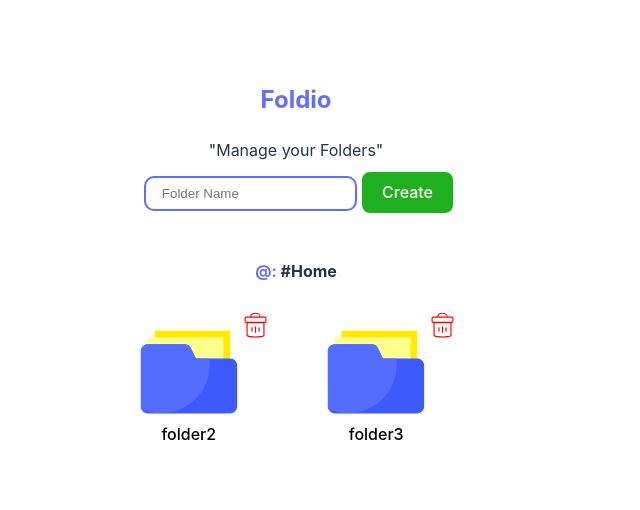
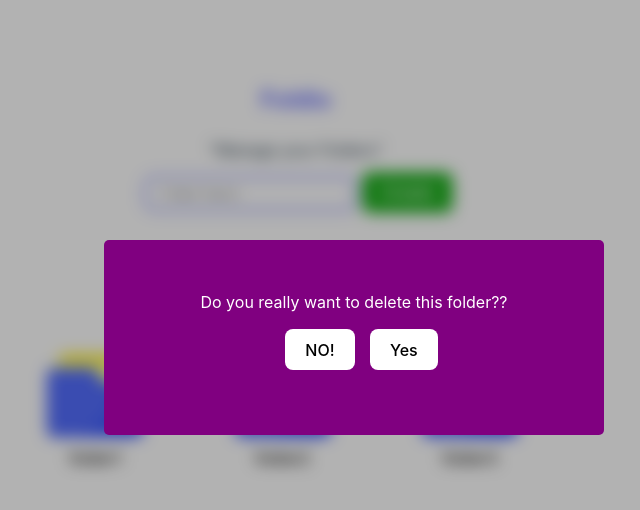
Before and after one commit to h-zahar/foldio-react, a React (Vite) app: page / in a window 1280 px wide. Both pictures are taken after a click on the button 505 px from the left and 326 px from the top of the page. Shown: the top 510 px of the page, without its empty margins (344-984 px from the left). Built offline with nearby package versions, Linux system fonts and the light colour scheme.

Commit message:
Implemented Confirmation Dialog

```diff
--- a/src/App.jsx
+++ b/src/App.jsx
@@ -3,6 +3,7 @@ import "./App.css";
 import Navigation from "./components/Navigation";
 import FolderCreation from "./components/FolderCreation";
 import HomeIcon from "./components/HomeIcon";
+import Dialog from "./components/Dialog";
 
 function App() {
   const folders = {
@@ -45,7 +46,8 @@ function App() {
   };
 
   const handleDelete = (e) => {
-    const deleteFolder = e.currentTarget.id;
+    // console.log(e.currentTarget);
+    const deleteFolder = e.id;
     const tmp = { ...renderedFolders };
     delete tmp[deleteFolder];
 
@@ -84,12 +86,19 @@ function App() {
     setClicked("");
   };
 
+  const handleModal = (e) => {
+    setCurrEvent(e.currentTarget);
+    setIsDeleteModalOpen(!isDeleteModalOpen);
+  };
+
   const [renderedFolders, setRenderedFolders] = useState(folders);
   const [folderName, setFolderName] = useState("");
   const [clicked, setClicked] = useState("");
   const [path, setPath] = useState([]);
   const [allFolders, setAllFolders] = useState(folders);
-
+  const [isDeleteModalOpen, setIsDeleteModalOpen] = useState(false);
+  const [currEvent, setCurrEvent] = useState(null);
+  // console.log(isDeleteModalOpen);
   return (
     <>
       <h2>
@@ -125,9 +134,10 @@ function App() {
             : "#Home"}
         </strong>
       </p>
+      <br />
       <Navigation
         handleNavigation={handleNavigation}
-        handleDelete={handleDelete}
+        handleDelete={handleModal}
         renderedFolders={renderedFolders}
       />
       <br />
@@ -138,6 +148,13 @@ function App() {
           <HomeIcon /> <span style={{ color: "#646cff" }}>Home</span>
         </button>
       )}
+
+      <Dialog
+        isOpen={isDeleteModalOpen}
+        setIsOpen={setIsDeleteModalOpen}
+        handleDelete={handleDelete}
+        e={currEvent}
+      />
     </>
   );
 }
--- /dev/null
+++ b/src/components/Dialog.jsx
@@ -0,0 +1,47 @@
+const Dialog = ({ isOpen, setIsOpen, handleDelete, e }) => {
+  //   console.log(e);
+  //   return <></>;
+  const handleConfirmation = (isConfirm) => {
+    if (isConfirm) handleDelete(e);
+    setIsOpen(false);
+  };
+
+  if (!isOpen) return <></>;
+  return (
+    <div
+      style={{
+        position: "absolute",
+        top: 0,
+        left: 0,
+        background: "rgba(0, 0, 0, 0.3)",
+        backdropFilter: "blur(8px)",
+        color: "white",
+        width: "100%",
+        height: "100%",
+      }}
+    >
+      <div
+        style={{
+          background: "purple",
+          maxWidth: "400px",
+          padding: 50,
+          borderRadius: 5,
+          position: "relative",
+          top: "30%",
+          left: "35%",
+        }}
+      >
+        <div>Do you really want to delete this folder??</div>
+        <button
+          style={{ margin: "15px 15px" }}
+          onClick={() => handleConfirmation(false)}
+        >
+          NO!
+        </button>
+        <button onClick={() => handleConfirmation(true)}>Yes</button>
+      </div>
+    </div>
+  );
+};
+
+export default Dialog;
```
